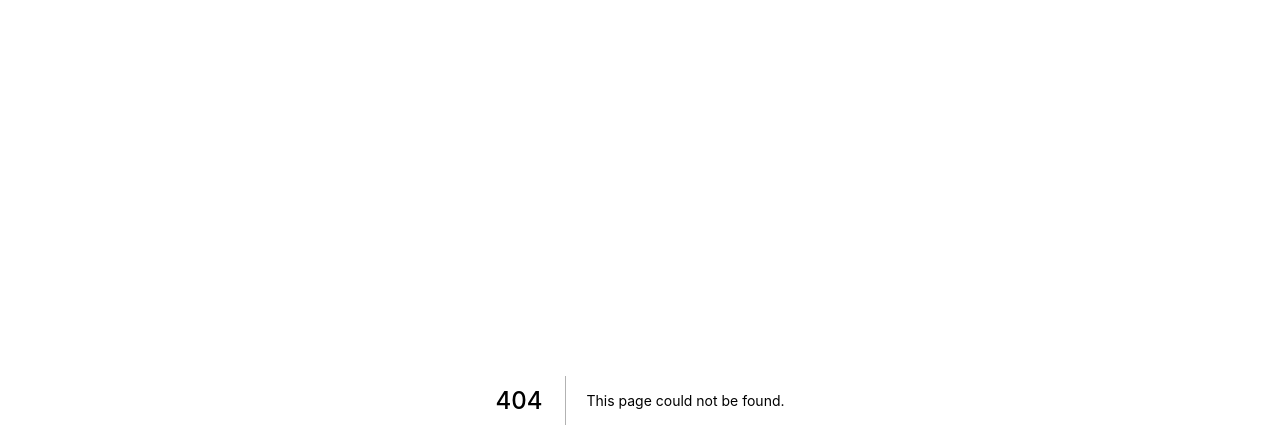
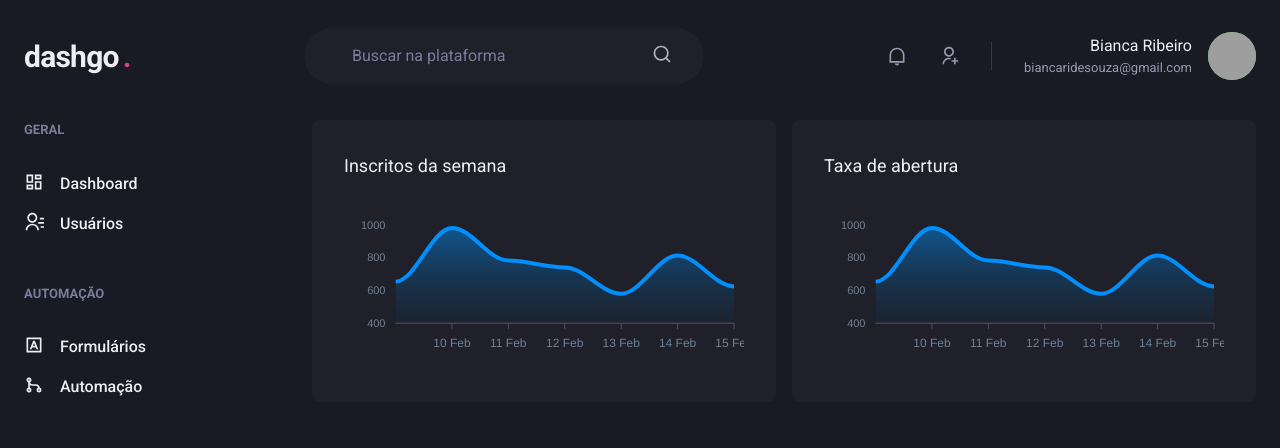
Before and after one commit to biancarsouza/Dashgo, a Next.js app: page /dashboard in a window 1280 px wide. Before the commit this address had no page. Shown: the top 448 px of the page. Built offline with nearby package versions, Linux system fonts and the light colour scheme; grey boxes are pictures that could not be loaded.

Commit message:
Login and dashboard

```diff
--- a/package.json
+++ b/package.json
@@ -12,10 +12,13 @@
     "@chakra-ui/react": "^1.8.1",
     "@emotion/react": "^11.7.1",
     "@emotion/styled": "^11.6.0",
+    "apexcharts": "^3.33.1",
     "framer-motion": "^6.2.4",
     "next": "12.0.10",
     "react": "17.0.2",
-    "react-dom": "17.0.2"
+    "react-apexcharts": "^1.3.9",
+    "react-dom": "17.0.2",
+    "react-icons": "^4.3.1"
   },
   "devDependencies": {
     "@types/node": "^17.0.15",
--- /dev/null
+++ b/src/components/Header.tsx
@@ -0,0 +1,44 @@
+import { Flex, Input, Text, Icon, HStack, Box, Avatar } from '@chakra-ui/react';
+import { RiNotificationLine, RiSearchLine, RiUserAddLine } from 'react-icons/ri';
+
+export function Header() {
+    return (
+
+        <Flex as="header" w="100%" h="20" maxWidth={1480} mx="auto" mt="4" px="6" align="center">
+
+            <Text fontSize="3xl" fontWeight="bold" letterSpacing="tight" w="64">
+                dashgo
+                <Text as="span" ml="1" color="pink.500">.</Text>
+            </Text>
+
+            <Flex as="label" flex="1" py="4" px="8" ml="6" maxWidth={400} alignSelf="center" color="gray.200" position="relative" bg="gray.800" borderRadius="full">
+
+                <Input color="gray.50" variant="unstyled" px="4" mr="4" placeholder="Buscar na plataforma" _placeholder={{ color: 'gray.400' }} />
+                <Icon as={RiSearchLine} fontSize="20" />
+
+            </Flex>
+
+            <Flex align="center" ml="auto">
+
+                <HStack spacing="8" mx="8" pr="8" py="1" color="gray.300" borderRightWidth={1} borderColor="gray.700">
+                    <Icon as={RiNotificationLine} fontSize="20" />
+                    <Icon as={RiUserAddLine} fontSize="20" />
+                </HStack>
+
+                <Flex align="center">
+
+                    <Box mr="4" textAlign="right">
+                        <Text>Bianca Ribeiro</Text>
+                        <Text color="gray.300" fontSize="small">biancaridesouza@gmail.com</Text>
+                    </Box>
+
+                    <Avatar size="md" name="Bianca Ribeiro" src="https://github.com/biancarsouza.png" />
+
+                </Flex>
+
+            </Flex>
+
+        </Flex>
+
+    );
+}
--- /dev/null
+++ b/src/components/Sidebar.tsx
@@ -0,0 +1,54 @@
+import { Box, Stack, Text, Link, Icon } from '@chakra-ui/react';
+import { RiContactsLine, RiDashboardLine, RiGitMergeLine, RiInputMethodLine } from 'react-icons/ri';
+
+export function Sidebar() {
+    return (
+
+        <Box as="aside" w="64" mr="8">
+
+            <Stack spacing="12" align="flex-start">
+
+                <Box>
+
+                    <Text fontWeight="bold" color="gray.400" fontSize="small">GERAL</Text>
+                    <Stack spacing="4" mt="8" align="stretch">
+
+                        <Link display="flex" align="center">
+                            <Icon as={RiDashboardLine} fontSize="20" />
+                            <Text ml="4" fontWeight="medium">Dashboard</Text>
+                        </Link>
+
+                        <Link display="flex" align="center">
+                            <Icon as={RiContactsLine} fontSize="20" />
+                            <Text ml="4" fontWeight="medium">Usuários</Text>
+                        </Link>
+
+                    </Stack>
+
+                </Box>
+
+                <Box>
+
+                    <Text fontWeight="bold" color="gray.400" fontSize="small">AUTOMAÇÃO</Text>
+                    <Stack spacing="4" mt="8" align="stretch">
+
+                        <Link display="flex" align="center">
+                            <Icon as={RiInputMethodLine} fontSize="20" />
+                            <Text ml="4" fontWeight="medium">Formulários</Text>
+                        </Link>
+
+                        <Link display="flex" align="center">
+                            <Icon as={RiGitMergeLine} fontSize="20" />
+                            <Text ml="4" fontWeight="medium">Automação</Text>
+                        </Link>
+
+                    </Stack>
+
+                </Box>
+
+            </Stack>
+
+        </Box>
+
+    );
+}
--- /dev/null
+++ b/src/pages/dashboard.tsx
@@ -0,0 +1,101 @@
+import { Flex, SimpleGrid, Box, Text, theme } from '@chakra-ui/react';
+import dynamic from 'next/dynamic';
+import { Header } from '../components/Header';
+import { Sidebar } from '../components/Sidebar';
+
+const Chart = dynamic(() => import('react-apexcharts'), {
+    ssr: false,
+})
+
+const options = {
+    chart: {
+
+        toolbar: {
+            show: false,
+        },
+
+        zoom: {
+            enabled: false,
+        },
+
+        foreColor: theme.colors.gray[500],
+
+    },
+
+    grid: {
+        show: false,
+    },
+
+    dataLabels: {
+        enabled: false,
+    },
+
+    tooltip: {
+        enabled: false,
+    },
+
+    xaxis: {
+        type: 'datetime',
+        axisBorder: {
+            color: theme.colors.gray[600],
+        },
+        axisTicks: {
+            color: theme.colors.gray[600],
+        },
+        categories: [
+            '2022-02-09T00:41:11.000Z',
+            '2022-02-10T00:41:11.000Z',
+            '2022-02-11T00:41:11.000Z',
+            '2022-02-12T00:41:11.000Z',
+            '2022-02-13T00:41:11.000Z',
+            '2022-02-14T00:41:11.000Z',
+            '2022-02-15T00:41:11.000Z',
+        ],
+    },
+    fill: {
+        opacity: 0.3,
+        type: 'gradient',
+        gradient: {
+            shade: 'dark',
+            opacityFrom: 0.7,
+            opacityTo: 0.3,
+        },
+    },
+} as const;
+
+const series = [
+    { name: 'series1', data: [654, 982, 783, 741, 580, 813, 625] }
+];
+
+export default function Dashboard() {
+    return (
+
+        <Flex direction="column" h="100vh">
+
+            <Header />
+
+            <Flex w="100%" my="6" maxWidth={1480} mx="auto" px="6">
+
+                <Sidebar />
+
+                <SimpleGrid flex="1" gap="4" minChildWidth="320px" align="flex-start">
+
+                    <Box p="8" bg="gray.800" borderRadius={8}>
+                        <Text fontSize="lg" mb="4">Inscritos da semana</Text>
+                        <Chart options={options} series={series} type="area" height={160} />
+                    </Box>
+
+                    <Box p="8" bg="gray.800" borderRadius={8}>
+                        <Text fontSize="lg" mb="4">Taxa de abertura</Text>
+                        <Chart options={options} series={series} type="area" height={160} />
+                    </Box>
+
+                </SimpleGrid>
+
+            </Flex>
+
+        </Flex>
+
+
+    );
+}
--- a/src/styles/theme.ts
+++ b/src/styles/theme.ts
@@ -4,6 +4,7 @@
 
     colors: {
         gray: {
+
             "900": "#181B23",
             "800": "#1F2029",
             "700": "#353646",
```
Also changed, not shown: src/components/Form/Input.tsx (added, +19 -0 lines), src/pages/index.tsx (+20 -2 lines), 1 other file (tests, documents, lock files or other folders).
